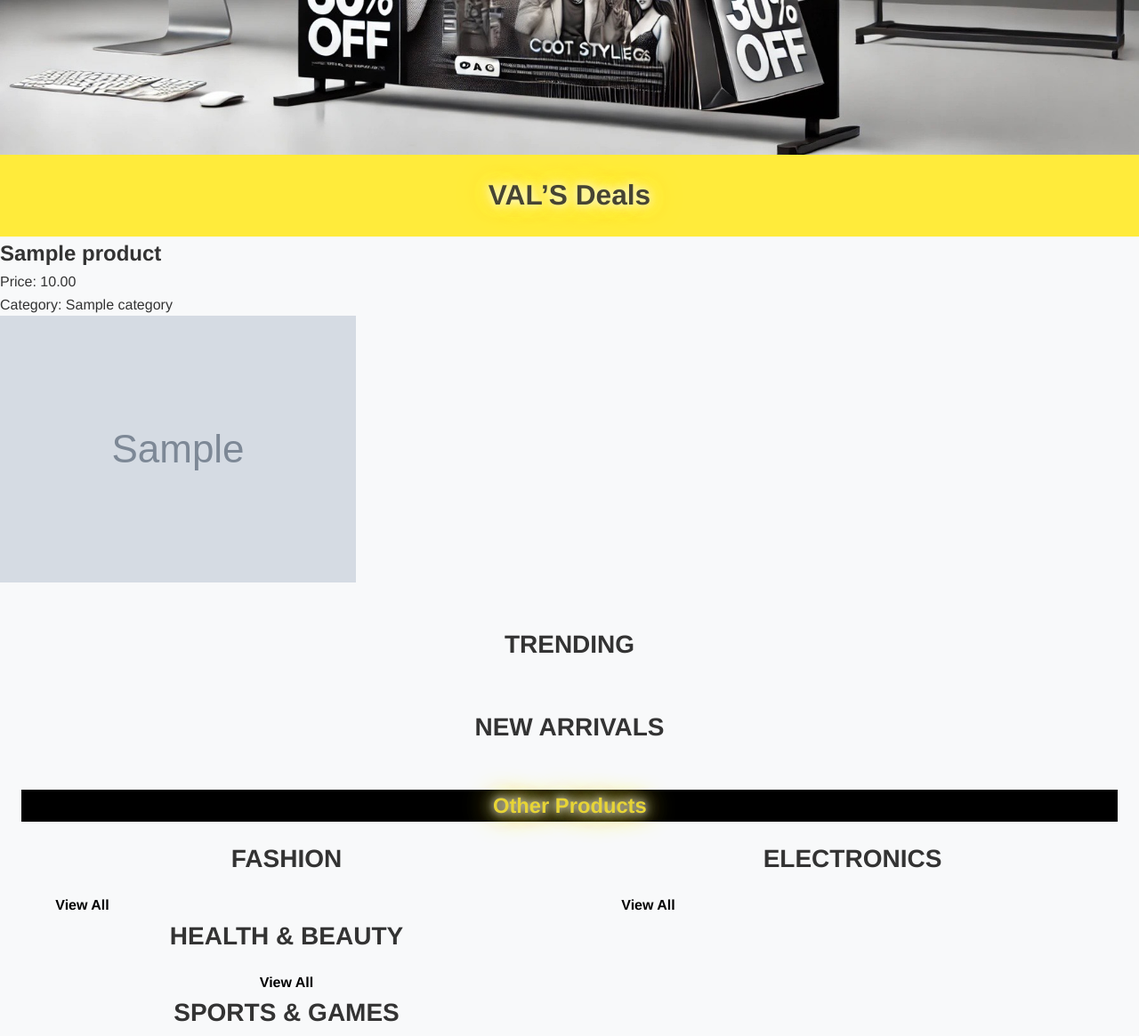
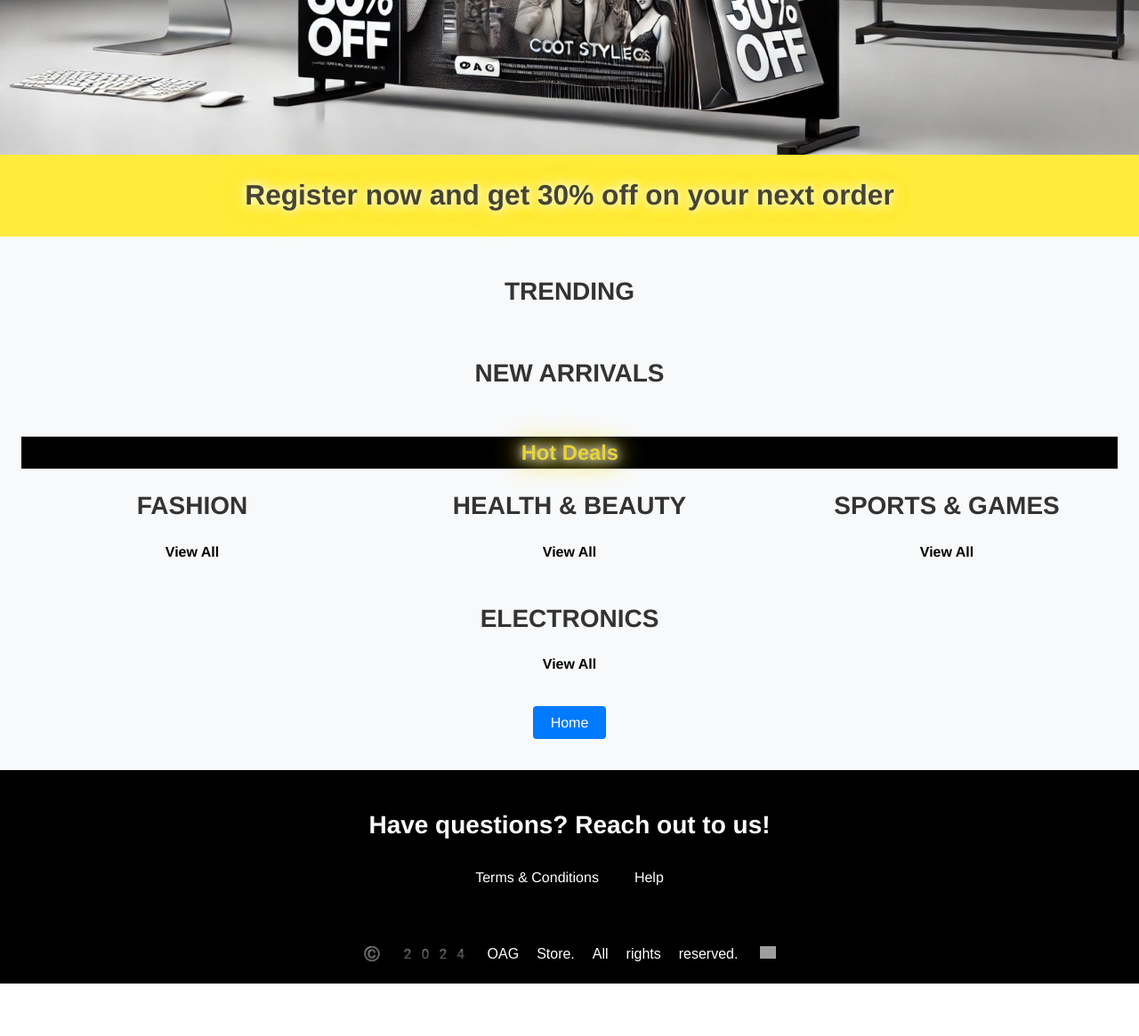
Before and after one commit to badboigibby/3BLESS, a Django app: page / in a window 1280 px wide. Shown: the part 613-1778 px from the top of the page at 89% size. After the commit the page ends 1719 px from the top, so only its background shows below. Run offline with Django 5.2, Linux system fonts and the light colour scheme; tables that the repository leaves empty hold one stand-in row (values such as "Sample post"); grey boxes marked "Sample" are stand-in pictures; grey boxes are pictures that could not be loaded.

Commit message:
Updated whole website

```diff
--- a/products/templates/home.html
+++ b/products/templates/home.html
@@ -4,7 +4,6 @@
 {% load static %}
 
 {% block content %}
-
     <!-- Banner Section -->
     <section class="banner">
         <img src="{% static 'images/banner.jpg' %}" alt="Shop the Latest">
@@ -13,19 +12,9 @@
     <!-- Promotion Bar -->
     <section class="deals-banner">
         <div class="container">
-            <h2 class="blinking">VAL’S Deals</h2>
+            <h2 class="blinking">Register now and get 30% off on your next order</h2>
         </div>
     </section>
-
-
-    {% for product in products %}
-       <div>
-          <h2>{{ product.name }}</h2>
-          <p>Price: {{ product.price }}</p>
-          <p>Category: {{ product.category.name }}</p>  <!-- Displaying category -->
-          <img src="{{ product.image.url }}" alt="{{ product.name }}">
-       </div>
-    {% endfor %}
 
     <!-- Trending Section (Your Products) -->
     <section class="category-section">
@@ -47,7 +36,7 @@
     <section class="amazon-section">
         <!-- Amazon Main Title Bar -->
         <div class="amazon-title-bar">
-            <h2 class="blinking-amazon">Other Products</h2>
+            <h2 class="blinking-amazon">Hot Deals</h2>
         </div>
         <!-- Amazon Categories -->
         <div class="amazon-categories">
@@ -56,6 +45,7 @@
                 <h3>Fashion</h3>
                 <div class="amazon-grid">
                     <!-- 4 placeholder products for Fashion (e.g., shoes) -->
+                </div>
                 <div class="view-all">
                     <a href="#" class="btn">View All</a>
                 </div>
@@ -76,7 +66,6 @@
                 <h3>Sports &amp; Games</h3>
                 <div class="amazon-grid">
                     <!-- 4 placeholder products for Sports & Games -->
-                    </div>
                 </div>
                 <div class="view-all">
                     <a href="#" class="btn">View All</a>
@@ -88,6 +77,7 @@
                 <h3>Electronics</h3>
                 <div class="amazon-grid">
                     <!-- 4 placeholder products for Electronics -->
+                </div>
                 <div class="view-all">
                     <a href="#" class="btn">View All</a>
                 </div>
--- a/products/views.py
+++ b/products/views.py
@@ -162,10 +162,11 @@ def login_view(request):
         if form.is_valid():
             user = form.get_user()
             login(request, user)
-            return redirect('home')
+            return redirect('home')  # Redirect to home page after login
     else:
         form = AuthenticationForm()
-    return render(request, 'login.html', {'form': form})
+
+    return render(request, "registration/login.html", {"form": form})
 
 # User Logout View
 @login_required
```
Also changed, not shown: db.sqlite3.
